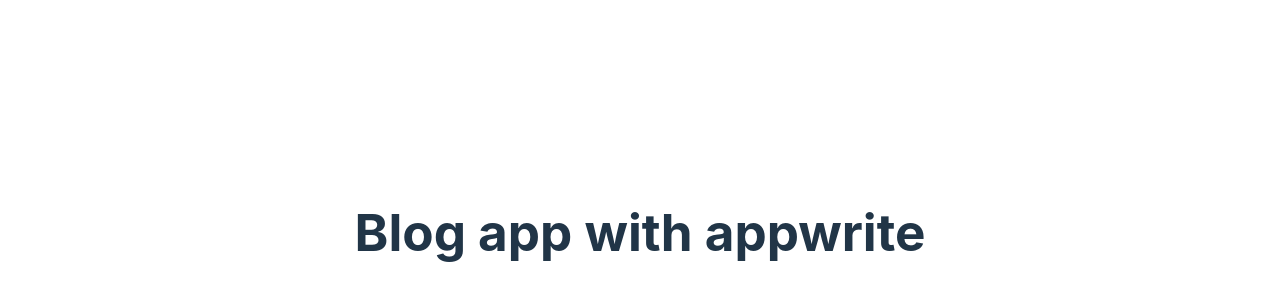
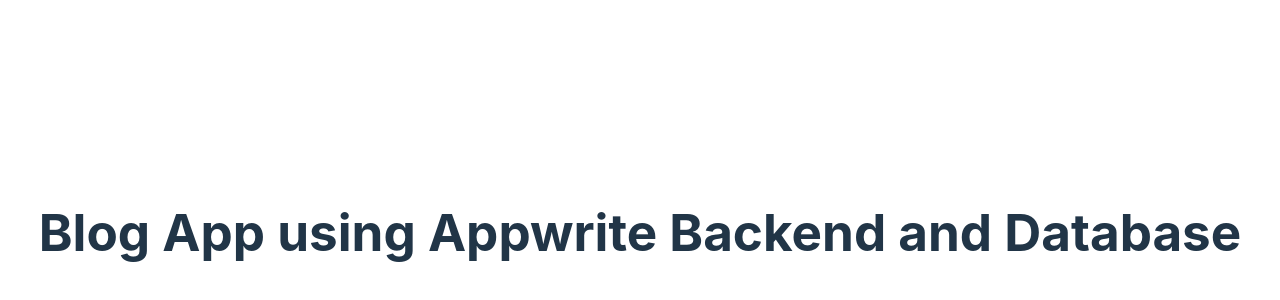
Before and after one commit to Hamzasohail123/Blog-App, a React (Vite) app: page / in a window 1280 px wide. Shown: the part 168-468 px from the top of the page. Built offline with nearby package versions, Linux system fonts and the light colour scheme; no server answers.

Commit message:
small changes

```diff
--- a/src/App.jsx
+++ b/src/App.jsx
@@ -5,7 +5,7 @@
 console.log(import.meta.env.VITE_APPWRITE_URL);
   return (
     <>
-    <h1>Blog app with appwrite</h1>
+    <h1>Blog App using Appwrite Backend and Database</h1>
     </>
   )
 }
```
